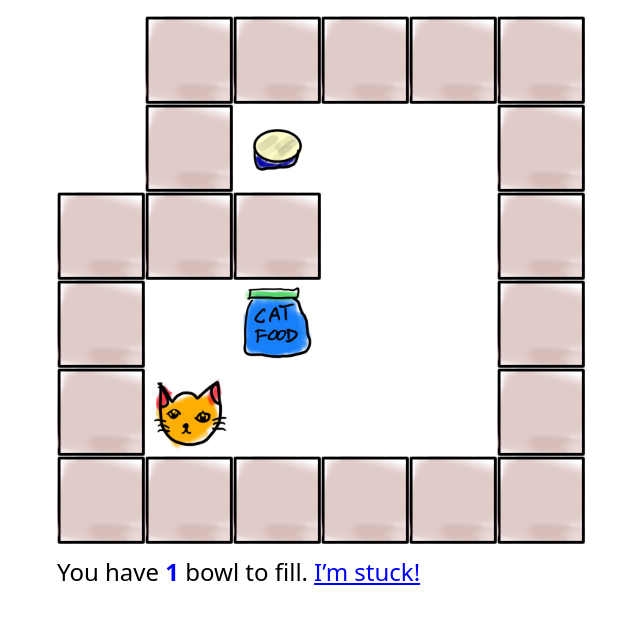
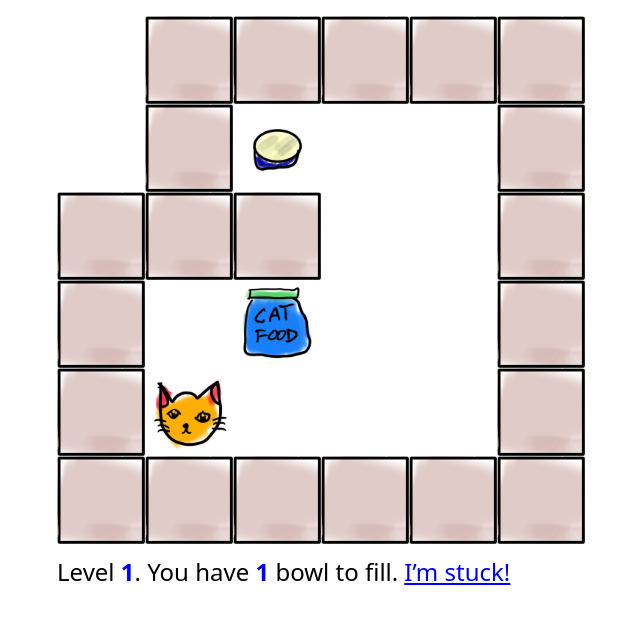
Before and after one commit to davepeck/cats-and-dogs-food, a React (Vite) app: page / in a window 1280 px wide. Shown: the top 624 px of the page, without its empty margins (319-959 px from the left). Built offline with nearby package versions, Linux system fonts and the light colour scheme.

Commit message:
Fix them up

```diff
--- a/package.json
+++ b/package.json
@@ -21,8 +21,8 @@
     "vscode-css-languageservice": "^5"
   },
   "scripts": {
-    "start": "parcel src/index.html",
-    "build": "parcel build src/index.html",
+    "start": "parcel --no-cache src/index.html",
+    "build": "parcel build --no-cache src/index.html",
     "ci": "npm run type-check && npm run validate-css",
     "type-check": "tsc --noEmit",
     "validate-css": "node scripts/validate-css.mjs src"
--- a/src/app.tsx
+++ b/src/app.tsx
@@ -85,15 +85,15 @@ const LEVELS = [
 ########
 `,
   `
-#####
+  #####
 ###   #
 # $   #
 #.@$.##
 ######
 `,
   `
-#####
-#   #
+ #####
+ #   #
 ##   #
 # $*##
 # @ .#
@@ -179,15 +179,20 @@ const innerMakeLevel = (levelStr: string): Level =>
     .filter((line) => line != "")
     .map((line) => line.split(""));
 
-/** Take a level string as input; return an (even) level grid. */
+/** Take a level string as input; return an (even) level grid or blow up. */
 const makeLevel = (levelStr: string): Level => {
-  const unevenLevel = innerMakeLevel(levelStr);
-  const width = Math.max(...unevenLevel.map((line) => line.length));
-  return unevenLevel.map((line) => {
-    const paddedLine = line.concat(Array(width - line.length).fill(EMPTY));
-    return paddedLine;
+  const level = innerMakeLevel(levelStr);
+  const width = level[0].length;
+  level.forEach((line) => {
+    if (line.length !== width) {
+      throw new Error(`Level line ${line} has wrong width: ${levelStr}`);
+    }
   });
+  return level;
 };
+
+// validate all levels
+LEVELS.forEach(levelStr => makeLevel(levelStr));
 
 /** Get the [x, y] dimensions of the level array. */
 const getLevelSize = (level: Level): [number, number] => [
@@ -262,12 +267,13 @@ const moveCat = (level: Level, x: number, y: number): Level => {
 
 /** Props to the primary Game component. */
 interface GameProps {
+  levelNumber: number;
   levelStr: string;
   onLevelComplete: () => void;
 }
 
 /** The Game component itself. */
-const Game: React.FC<GameProps> = ({ levelStr, onLevelComplete }) => {
+const Game: React.FC<GameProps> = ({ levelNumber, levelStr, onLevelComplete }) => {
   const [level, setLevel] = useState(makeLevel(levelStr));
 
   useEffect(() => {
@@ -301,6 +307,7 @@ const Game: React.FC<GameProps> = ({ levelStr, onLevelComplete }) => {
       </div>
       <div className="instructions">
         <span className="bowls-to-fill">
+          Level <span>{levelNumber}</span>.{" "}
           {bowlsToFill === 0 ? (
             "You beat the level!"
           ) : (
@@ -341,6 +348,7 @@ export const App: React.FC = () => {
   return (
     <div className="app">
       <Game
+        levelNumber={levelIndex + 1}
         levelStr={LEVELS[levelIndex]}
         onLevelComplete={incrementLevelIndex}
       />
```
